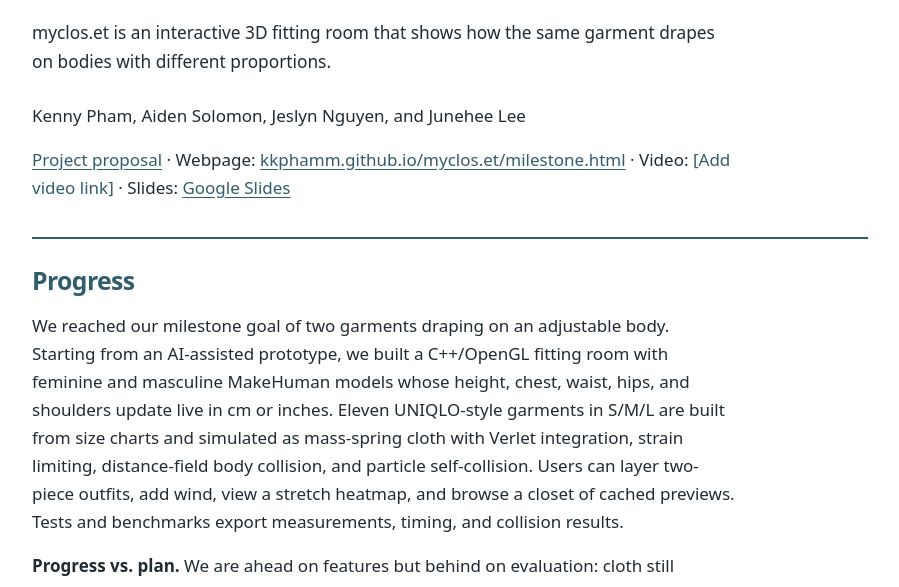
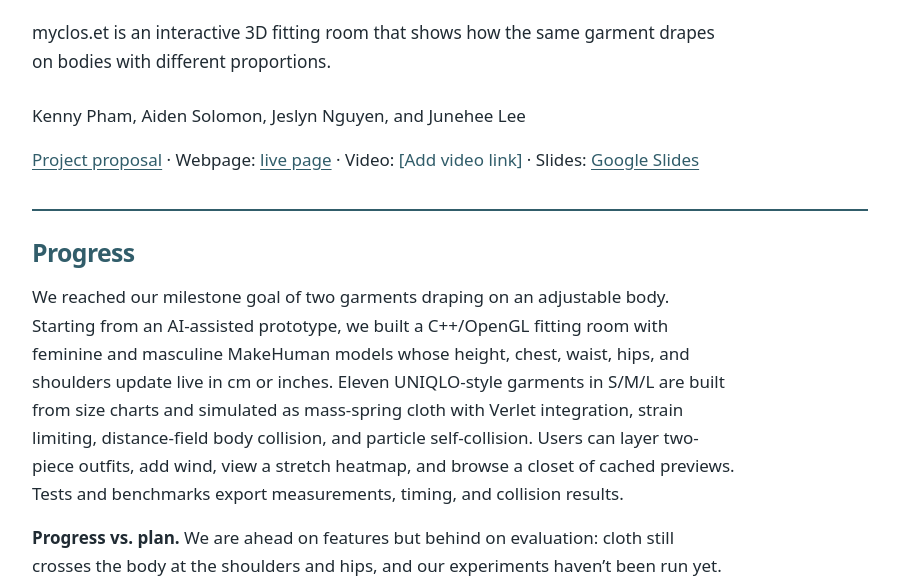
Before and after one commit to kkphamm/myclos.et, a plain HTML site: page milestone.html in a window 1280 px wide. Shown: the part 165-752 px from the top of the page, without its empty margins (190-1089 px from the left). Drawn offline with Linux system fonts and the light colour scheme.

Commit message:
Shorten webpage link so milestone prints on one page

```diff
--- a/milestone.html
+++ b/milestone.html
@@ -14,7 +14,7 @@
       <p class="milestone-course">CS184 · Fall 2026 Milestone Report</p>
       <p class="summary">myclos.et is an interactive 3D fitting room that shows how the same garment drapes on bodies with different proportions.</p>
       <p>Kenny Pham, Aiden Solomon, Jeslyn Nguyen, and Junehee Lee</p>
-      <p><a href="index.html">Project proposal</a> · Webpage: <a href="https://kkphamm.github.io/myclos.et/milestone.html">kkphamm.github.io/myclos.et/milestone.html</a> · Video: <span class="milestone-blank">[Add video link]</span> · Slides: <a href="https://docs.google.com/presentation/d/1-aYv32nuWVJ9-6t-rAa8tIzQ8JkE1HVjq1EU8sJUG2M/edit?usp=drivesdk">Google Slides</a></p>
+      <p><a href="index.html">Project proposal</a> · Webpage: <a href="https://kkphamm.github.io/myclos.et/milestone.html">live page</a> · Video: <span class="milestone-blank">[Add video link]</span> · Slides: <a href="https://docs.google.com/presentation/d/1-aYv32nuWVJ9-6t-rAa8tIzQ8JkE1HVjq1EU8sJUG2M/edit?usp=drivesdk">Google Slides</a></p>
     </header>
 
     <section aria-labelledby="progress-heading">
```
